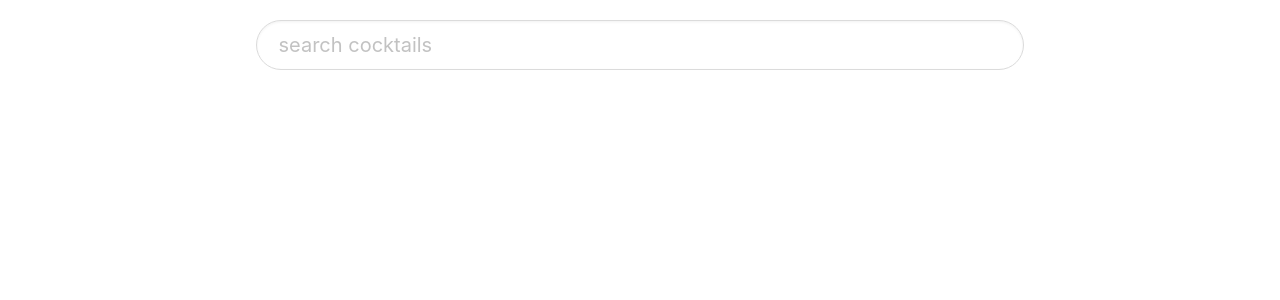
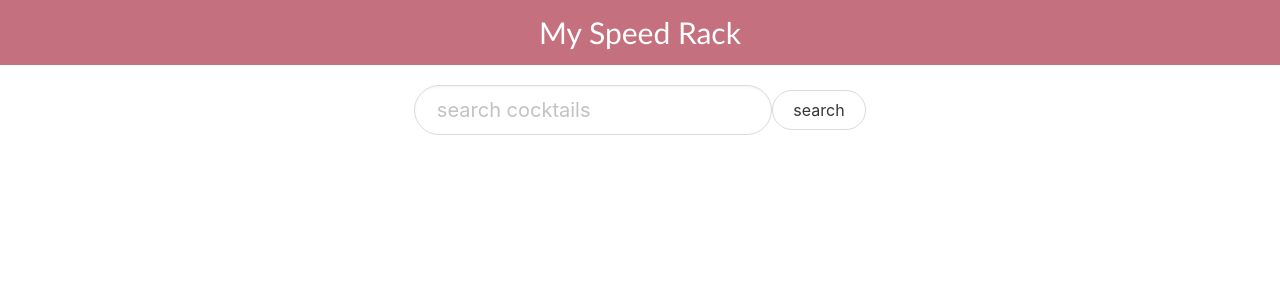
Before and after one commit to francesdallatorre/cocktails, a React (Create React App) app: page / in a window 1280 px wide. Shown: the top 300 px of the page. Built offline with nearby package versions, Linux system fonts and the light colour scheme.

Commit message:
hide search bar working

```diff
--- a/src/App.css
+++ b/src/App.css
@@ -3,13 +3,26 @@
   font-size: 20px;
 }
 
+/* Navigation */
+.navigation {
+  background-color: rgb(197, 112, 126);
+  width: 100%;
+}
+.app-name {
+  color: white;
+  text-align: center;
+  font-size: 30px;
+  padding: 10px;
+}
 /* Search */
 .searchBar {
-  width: 60%;
-  margin: 0 auto;
   margin-top: 20px;
 }
-
+.form {
+  display: flex;
+  align-items: center;
+  justify-content: center;
+}
 /* Results */
 .drinks {
   width: 90%;
--- a/src/App.js
+++ b/src/App.js
@@ -1,6 +1,8 @@
 import React from 'react'
+import Navigation from './components/Navigation'
 import Search from './components/Search'
 import './App.css'
+import Results from './components/Results';
 
 
 export default class App extends React.Component {
@@ -10,12 +12,13 @@ export default class App extends React.Component {
       baseURL: 'https://www.thecocktaildb.com/api/json/v1/1/search.php?s=',
       drink: '', // query
       searchURL: '', // baseURL + drink
-      drinks: [] // json.drinks
+      drinks: [], // json.drinks
+      hide: false
     };
     // Bind Functions
     this.handleChange = this.handleChange.bind(this);
     this.handleSubmit = this.handleSubmit.bind(this);
-    this.reload = this.reload.bind(this)
+    this.reload = this.reload.bind(this);
   }
 
   // Handle Change Function
@@ -41,20 +44,48 @@ export default class App extends React.Component {
   reload() {
     window.location.reload()
   }
+  // Hide Search Bar
+  hideSearchBar() {
+    this.setState({
+      hide: !this.state.hide
+    })
+    setTimeout(() => {
+      console.log(this.state.hide)
+    }, 500);
+  }
   render() {
     return (
       <div>
+
+        {/* Navigation Component */}
+
+        <Navigation />
+
+        {/* Search Bar Component */}
+
         {
-          // Ternary statement. If result is null reload page else render Search Component
+          // Ternary statement to show or hide Search Bar
+          this.state.hide ? "" : <Search
+            // passing data to Search Component
+            handleChange={this.handleChange}
+            handleSubmit={this.handleSubmit}
+            drink={this.state.drink}
+          />
+        }
+
+        {/* Results Component */}
+
+        {
+          // Ternary statement. If result is null reload page else render Results Component
           this.state.drinks === null ?
             this.reload() :
-            <Search
-              // passing data to Search Component
-              handleChange={this.handleChange}
-              handleSubmit={this.handleSubmit}
+            <Results
+              // passing data to Results Component
               drink={this.state.drink}
-              drinks={this.state.drinks} />
+              drinks={this.state.drinks}
+              hideSearchBar={() => this.hideSearchBar()} />
         }
+
 
       </div>
     );
--- /dev/null
+++ b/src/components/Navigation.jsx
@@ -0,0 +1,14 @@
+import React from "react";
+import "bulma";
+
+export default class Navigation extends React.Component {
+  render() {
+    return (
+      <div className="navigation">
+        <div>
+          <p className="app-name">My Speed Rack</p>
+        </div>
+      </div>
+    );
+  }
+}
--- a/src/components/Recipe.jsx
+++ b/src/components/Recipe.jsx
@@ -5,7 +5,7 @@ export default class Recipe extends React.Component {
   render() {
     return (
       <div className="recipeContainer">
-        {/* <button onClick={() => this.props.goBack()}>back</button> */}
+        <button onClick={() => this.props.goBack()}>back</button>
         {/* go back btn on nav bar */}
         <div className="recipe">
           <h1 className="recipeName">{this.props.drink.strDrink}</h1>
--- a/src/components/Results.jsx
+++ b/src/components/Results.jsx
@@ -20,7 +20,9 @@ export default class Results extends React.Component {
     this.setState({
       seeRecipe: !this.state.seeRecipe,
     });
+    this.props.hideSearchBar();
   }
+
   render() {
     return (
       <div>
@@ -41,7 +43,12 @@ export default class Results extends React.Component {
                   />
                   <span className="icons" onClick={() => this.getDrink(drink)}>
                     {/* getDrink() function takes in {drink} as a parameter and saves it on drink state*/}
-                    <i className="fas fa-cocktail"> Recipe</i>
+                    <i
+                      className="fas fa-cocktail"
+                      onClick={this.props.hideSearchBar}
+                    >
+                      Recipe
+                    </i>
                   </span>
                 </div>
               );
--- a/src/components/Search.jsx
+++ b/src/components/Search.jsx
@@ -1,13 +1,12 @@
 import React from "react";
 import "bulma";
-import Results from "./Results";
 
 export default class Search extends React.Component {
   render() {
     return (
-      <div>
+      <div className="container">
         <div className="searchBar">
-          <form onSubmit={this.props.handleSubmit}>
+          <form onSubmit={this.props.handleSubmit} className="form">
             <div className="control">
               <input
                 className="input is-rounded is-medium"
@@ -18,13 +17,16 @@ export default class Search extends React.Component {
                 onChange={this.props.handleChange}
               />
             </div>
+            <div>
+              <button
+                onClick={this.props.handleSubmit}
+                class="button is-rounded"
+              >
+                search
+              </button>
+            </div>
           </form>
         </div>
-
-        <Results
-          // passing the rearch results data to Results Component
-          drinks={this.props.drinks}
-        />
       </div>
     );
   }
```
